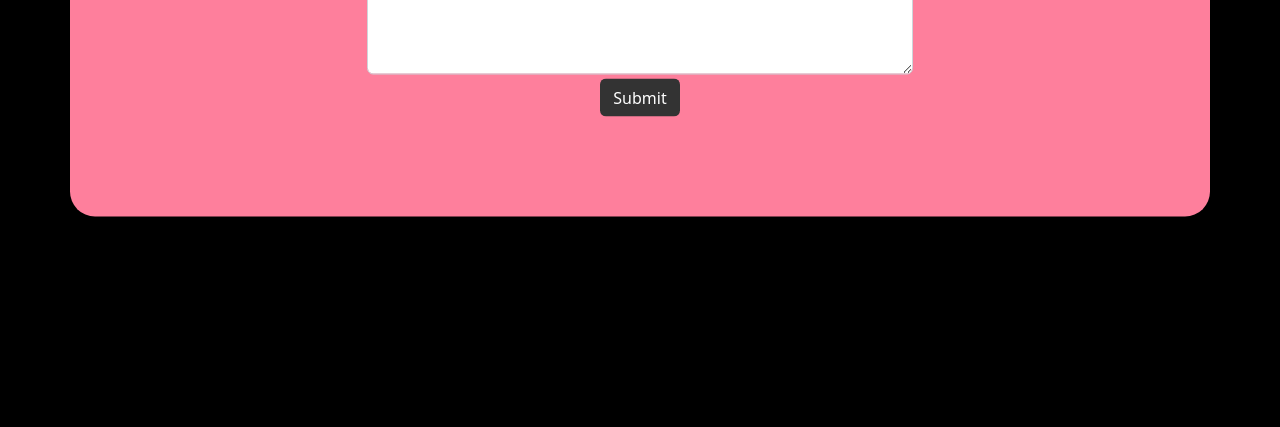
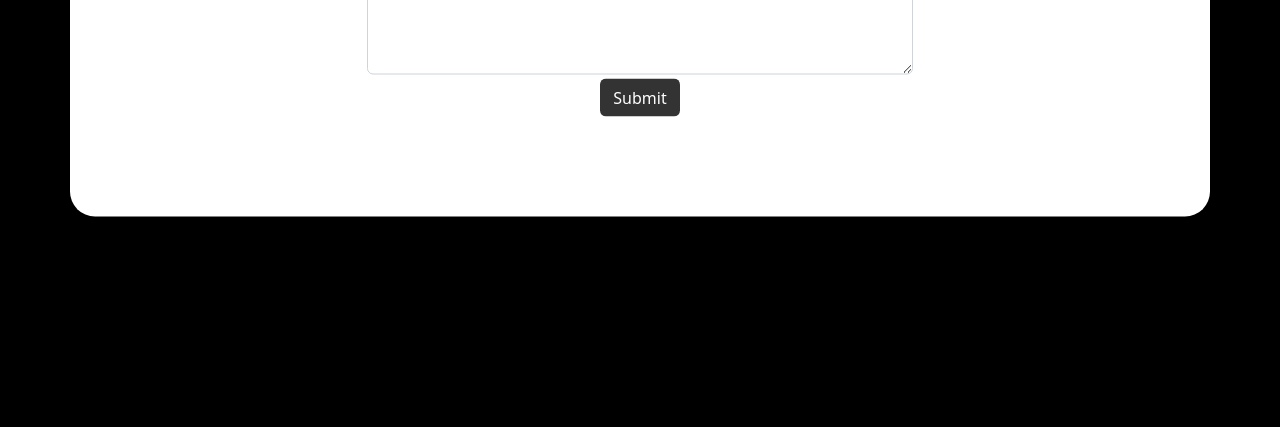
Before and after one commit to xleander/Prayer-Request, a plain HTML site: page index.html in a window 1280 px wide. Shown: the part 373-800 px from the top of the page. Drawn offline with nearby package versions, Linux system fonts and the light colour scheme.

Commit message:
Update style.css

```diff
--- a/style.css
+++ b/style.css
@@ -3,8 +3,9 @@ body {
 }
 .container {
   text-align: center;
+  text-color: #FE7F9C;
   border-radius: 25px;
-  background-color: #FE7F9C;
+  background-color: white;
   padding-bottom: 100px;
   padding-top: 95px;
 }
```
